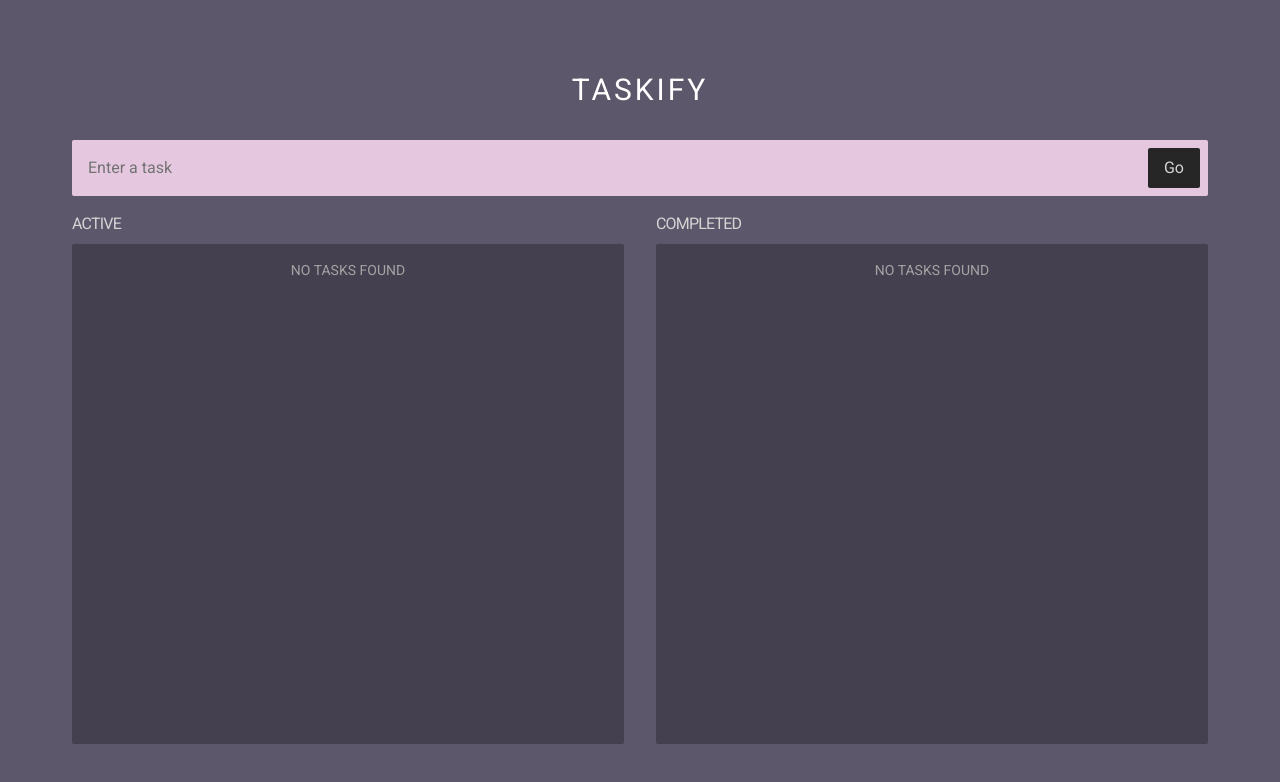
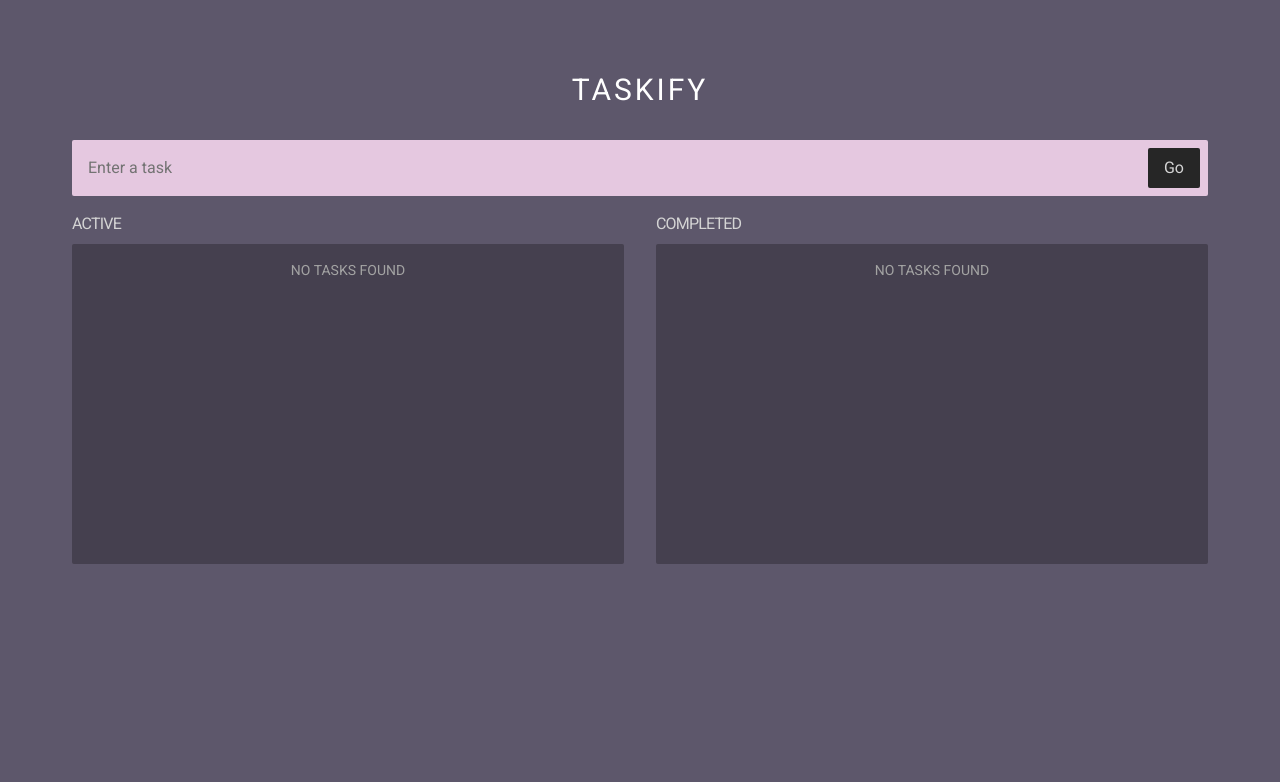
Before and after one commit to guyfrommilkyway/taskify, a React (Vite) app: page / in a window 1280 px wide. Shown: the top 782 px of the page. Built offline with nearby package versions, Linux system fonts and the light colour scheme; a web font is replaced by a local one.

Commit message:
Update minimum height

```diff
--- a/src/components/Task/components/TaskList.tsx
+++ b/src/components/Task/components/TaskList.tsx
@@ -14,7 +14,7 @@ const TaskList: React.FC<TaskListProps> = props => {
       <Droppable droppableId={id}>
         {provided => (
           <div
-            className='flex flex-col gap-4 w-full p-4 min-h-[500px] bg-[#45404F] rounded-sm'
+            className='flex flex-col gap-4 w-full p-4 min-h-[320px] pb-8 bg-[#45404F] rounded-sm'
             ref={provided.innerRef}
             {...provided.droppableProps}
           >
```
